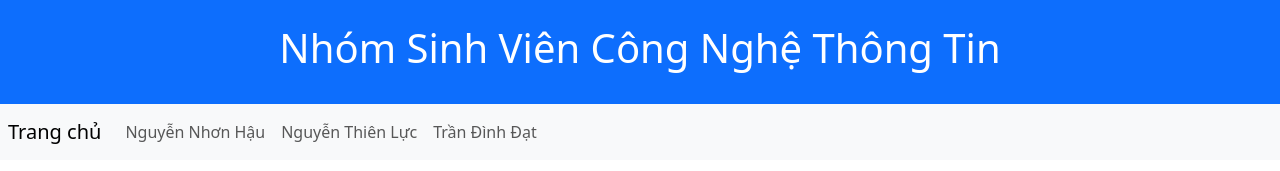
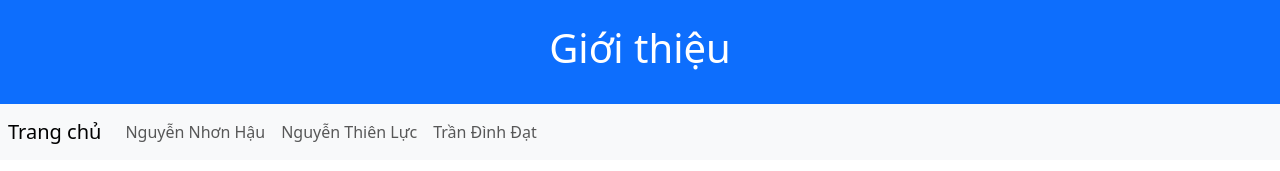
Before and after one commit to sharrlotte/Nhom23, a plain HTML site: page index.html in a window 1280 px wide. Shown: the top 171 px of the page. Drawn offline with nearby package versions, Linux system fonts and the light colour scheme; a script that the page names is missing.

Commit message:
fix update header title to "Giới thiệu"

```diff
--- a/index.html
+++ b/index.html
@@ -9,7 +9,7 @@
 	</head>
 	<body>
 		<header class="bg-primary text-white text-center py-4">
-			<h1>Nhóm Sinh Viên Công Nghệ Thông Tin</h1>
+			<h1>Giới thiệu</h1>
 		</header>
 		<nav class="navbar navbar-expand-lg navbar-light bg-light p-2">
 			<a class="navbar-brand" href="/">Trang chủ</a>
```
